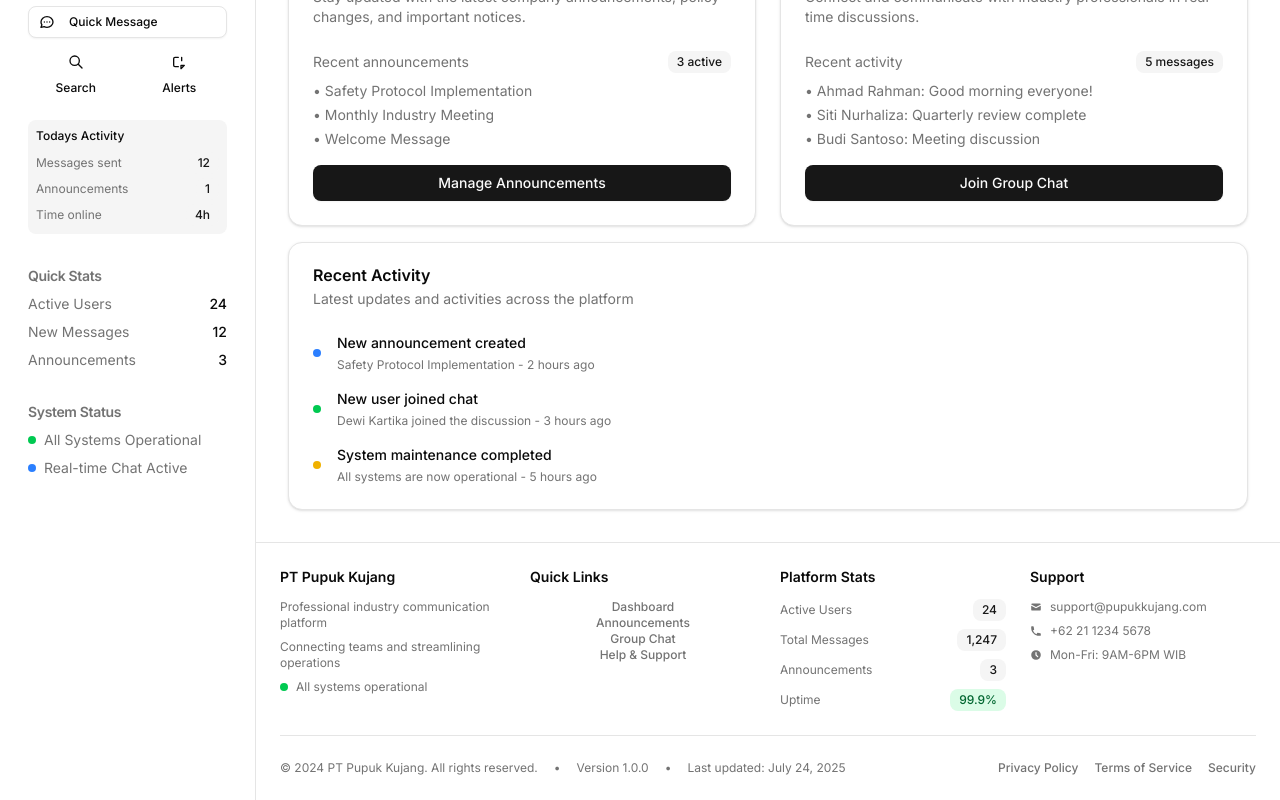
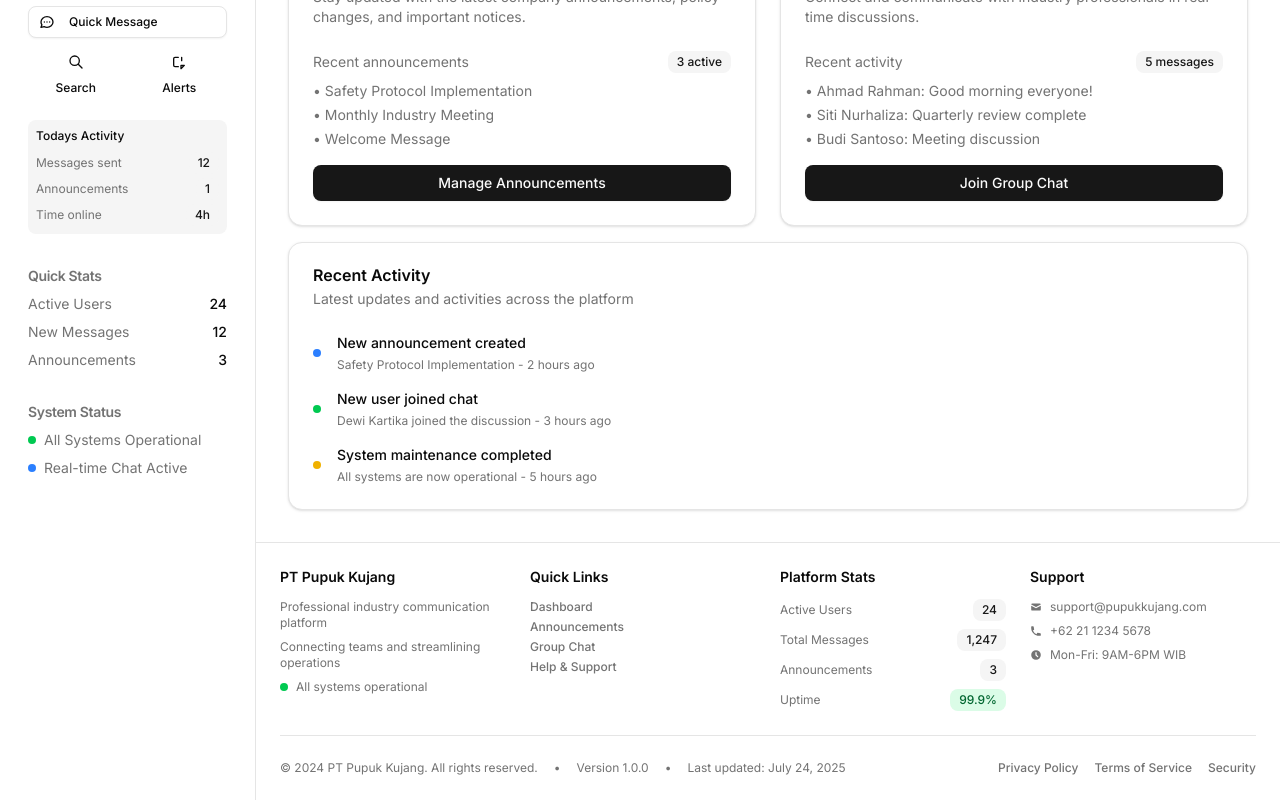
Before and after one commit to PutrarakaPratama15/dashboard, a Next.js app: page / in a window 1280 px wide. Shown: the part 387-1187 px from the top of the page. Built offline with nearby package versions, Linux system fonts and the light colour scheme.

Commit message:
Update Footer.tsx

```diff
--- a/src/components/layout/Footer.tsx
+++ b/src/components/layout/Footer.tsx
@@ -22,23 +22,24 @@ export function Footer() {
           </div>
 
           {/* Quick Links */}
-        <div className="space-y-3">
-            <h3 className="text-sm font-semibold">Quick Links</h3>
-          <div className="sspace-y-2 text-xs">
-            <Button variant="ghost" size="sm" className="block w-full h-auto p-0 text-xs text-muted-foreground hover:text-foreground">
+       <div className="space-y-3">
+          <h3 className="text-sm font-semibold">Quick Links</h3>
+          <div className="space-y-1">
+            <Button variant="ghost" size="sm" className="block w-full text-left h-auto p-0 text-xs text-muted-foreground hover:text-foreground">
               Dashboard
             </Button>
-            <Button variant="ghost" size="sm" className="block w-full h-auto p-0 text-xs text-muted-foreground hover:text-foreground justify-start">
+            <Button variant="ghost" size="sm" className="block w-full text-left h-auto p-0 text-xs text-muted-foreground hover:text-foreground">
               Announcements
             </Button>
-            <Button variant="ghost" size="sm" className="block w-full h-auto p-0 text-xs text-muted-foreground hover:text-foreground justify-start">
+            <Button variant="ghost" size="sm" className="block w-full text-left h-auto p-0 text-xs text-muted-foreground hover:text-foreground">
               Group Chat
             </Button>
-            <Button variant="ghost" size="sm" className="block w-full h-auto p-0 text-xs text-muted-foreground hover:text-foreground justify-start">
+            <Button variant="ghost" size="sm" className="block w-full text-left h-auto p-0 text-xs text-muted-foreground hover:text-foreground">
               Help & Support
             </Button>
           </div>
         </div>
+
 
 
           {/* Platform Stats */}
```
